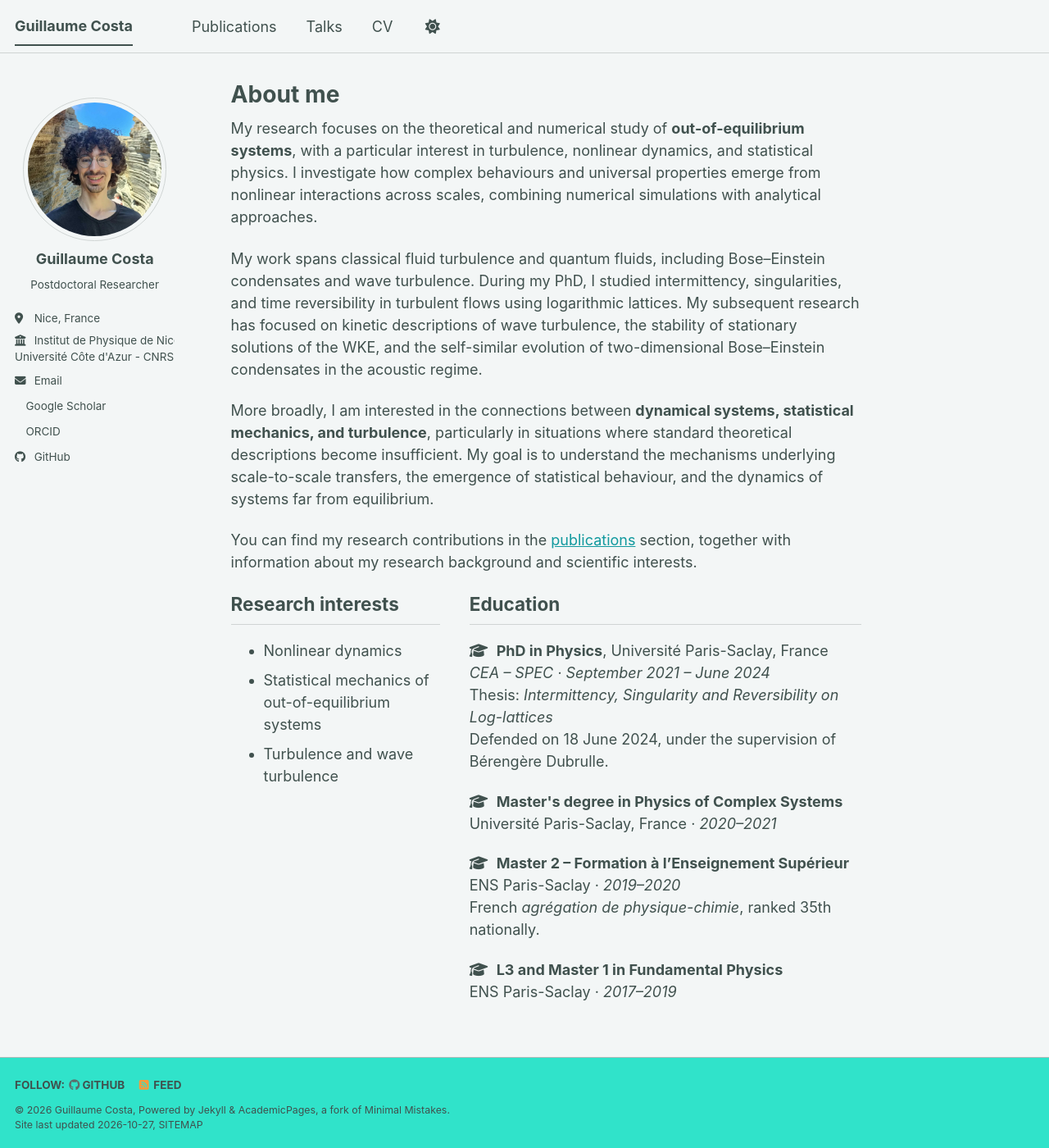
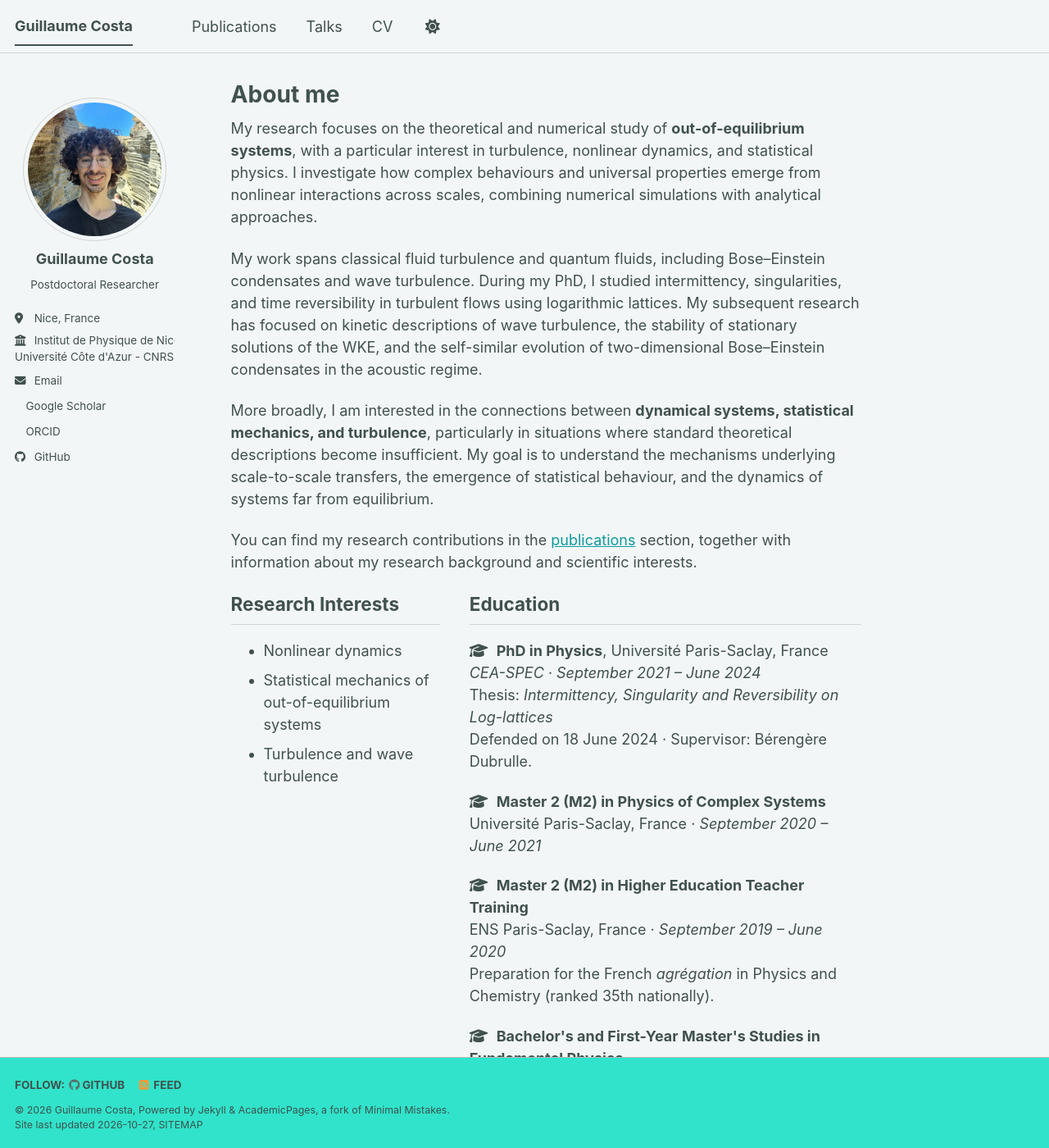
Before and after one commit to GuilCos/GuilCos.github.io, a Jekyll site: the page built from _pages/about.md, in a window 1280 px wide and 1400 px high. Shown: the whole window at 82% size. Built offline with Jekyll 4.4.1, drawn with Linux system fonts in a browser that asks for light colours; a script bundle is joined from its source files by our own code; a style sheet for code colours, icons or effects is not loaded.

Commit message:
Update about.md

```diff
--- a/_pages/about.md
+++ b/_pages/about.md
@@ -16,10 +16,11 @@ More broadly, I am interested in the connections between **dynamical systems, st
 You can find my research contributions in the [publications](/publications/) section, together with information about my research background and scientific interests.
 
 
+
 <div class="research-education">
 
   <div class="research-column">
-    <h2>Research interests</h2>
+    <h2>Research Interests</h2>
 
     <ul>
       <li>Nonlinear dynamics</li>
@@ -35,28 +36,28 @@ You can find my research contributions in the [publications](/publications/) sec
       <li>
         <i class="fas fa-graduation-cap" aria-hidden="true"></i>
         <strong>PhD in Physics</strong>, Université Paris-Saclay, France<br>
-        <em>CEA – SPEC · September 2021 – June 2024</em><br>
+        <em>CEA-SPEC · September 2021 – June 2024</em><br>
         Thesis: <em>Intermittency, Singularity and Reversibility on Log-lattices</em><br>
-        Defended on 18 June 2024, under the supervision of Bérengère Dubrulle.
+        Defended on 18 June 2024 · Supervisor: Bérengère Dubrulle.
       </li>
 
       <li>
         <i class="fas fa-graduation-cap" aria-hidden="true"></i>
-        <strong>Master's degree in Physics of Complex Systems</strong><br>
-        Université Paris-Saclay, France · <em>2020–2021</em>
+        <strong>Master 2 (M2) in Physics of Complex Systems</strong><br>
+        Université Paris-Saclay, France · <em>September 2020 – June 2021</em>
       </li>
 
       <li>
         <i class="fas fa-graduation-cap" aria-hidden="true"></i>
-        <strong>Master 2 – Formation à l’Enseignement Supérieur</strong><br>
-        ENS Paris-Saclay · <em>2019–2020</em><br>
-        French <em>agrégation de physique-chimie</em>, ranked 35th nationally.
+        <strong>Master 2 (M2) in Higher Education Teacher Training</strong><br>
+        ENS Paris-Saclay, France · <em>September 2019 – June 2020</em><br>
+        Preparation for the French <em>agrégation</em> in Physics and Chemistry (ranked 35th nationally).
       </li>
 
       <li>
         <i class="fas fa-graduation-cap" aria-hidden="true"></i>
-        <strong>L3 and Master 1 in Fundamental Physics</strong><br>
-        ENS Paris-Saclay · <em>2017–2019</em>
+        <strong>Bachelor's and First-Year Master's Studies in Fundamental Physics</strong><br>
+        ENS Paris-Saclay, France · <em>September 2017 – June 2019</em>
       </li>
     </ul>
   </div>
```
